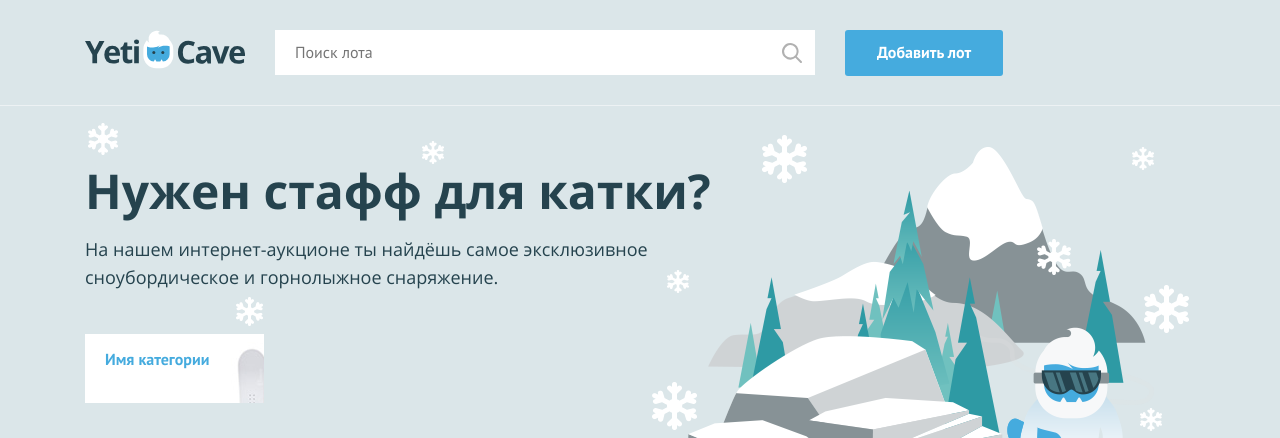
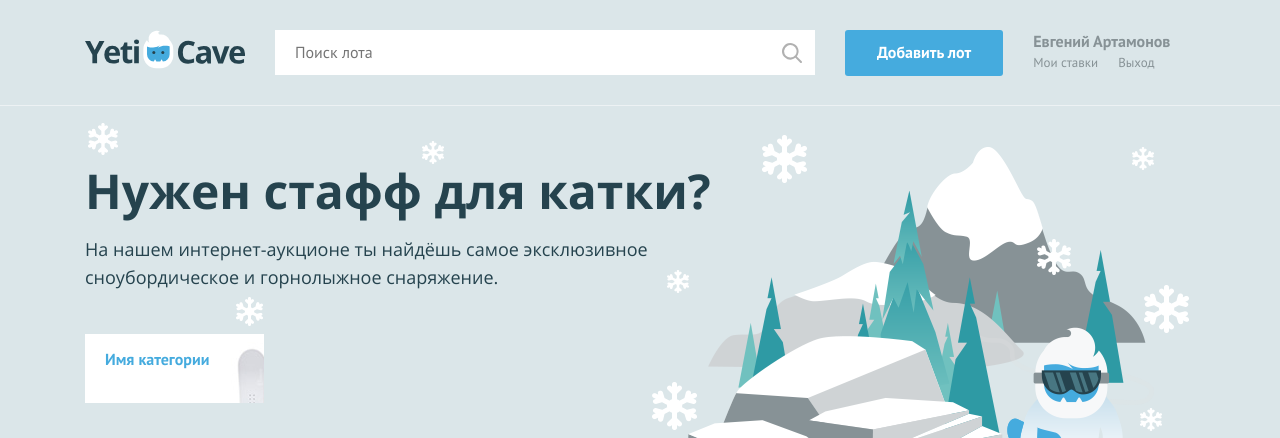
Before and after one commit to True-Evzheniy/92049-yeticave-10, a PHP site: page / in a window 1280 px wide. Shown: the top 438 px of the page. Run offline with PHP 8.4, Linux system fonts and the light colour scheme.

Commit message:
Render main-menu depend on auth

```diff
--- a/index.php
+++ b/index.php
@@ -1,7 +1,7 @@
 <?php
 $is_auth = rand(0, 1);
 
-$user_name = ''; // укажите здесь ваше имя
+$user_name = 'Евгений Артамонов';
 ?>
 <!DOCTYPE html>
 <html lang="ru">
@@ -28,7 +28,22 @@ $user_name = ''; // укажите здесь ваше имя
 
         <nav class="user-menu">
 
-        <!-- здесь должен быть PHP код для показа меню и данных пользователя -->
+        <?php if($is_auth): ?>
+            <div class="user-menu__logged">
+                <p><?=$user_name;?></p>
+                <a class="user-menu__bets" href="pages/my-bets.html">Мои ставки</a>
+                <a class="user-menu__logout" href="#">Выход</a>
+            </div>
+        <?php else: ?>
+            <ul class="user-menu__list">
+                <li class="user-menu__item">
+                <a href="#">Регистрация</a>
+                </li>
+                <li class="user-menu__item">
+                <a href="#">Вход</a>
+                </li>
+            </ul>
+        <?php endif; ?>
 
         </nav>
     </div>
```
